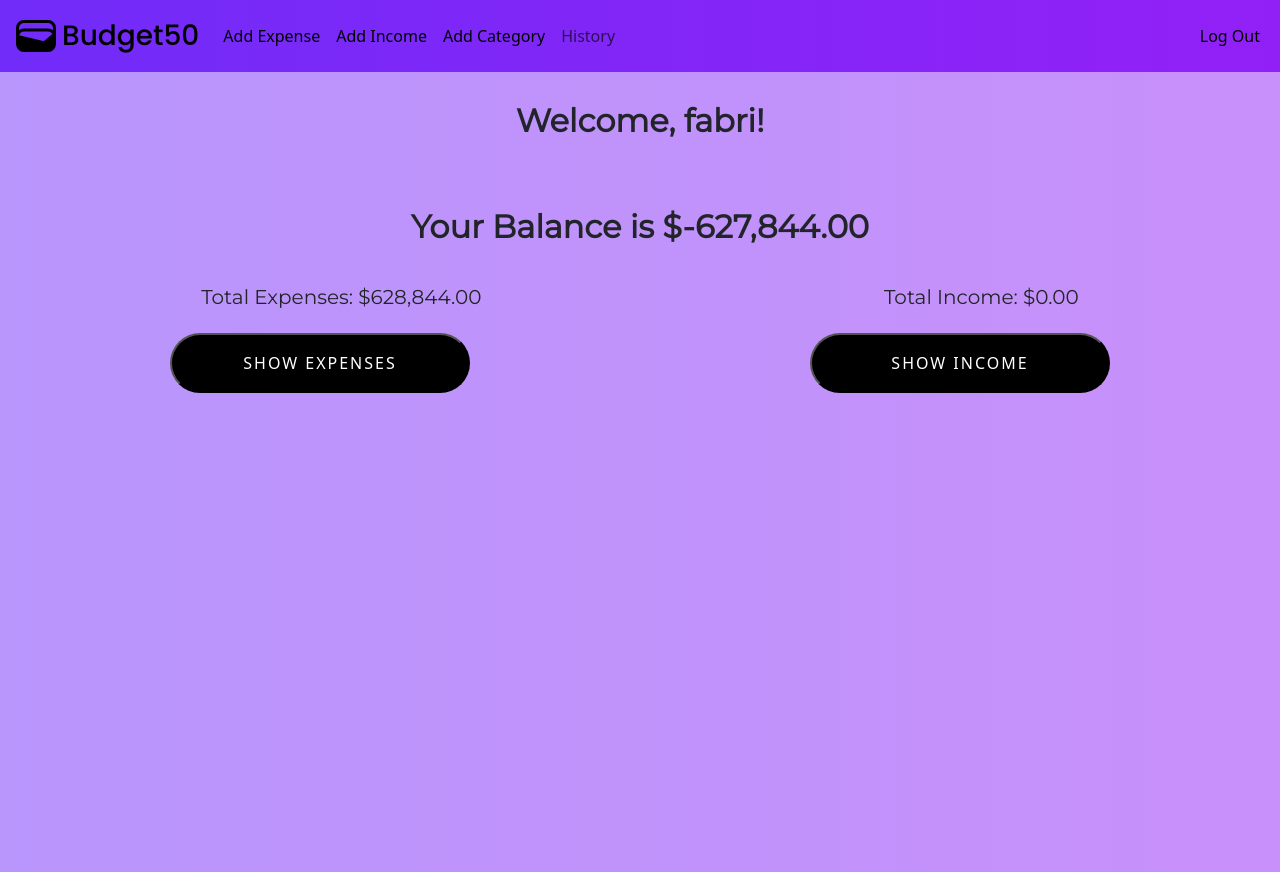
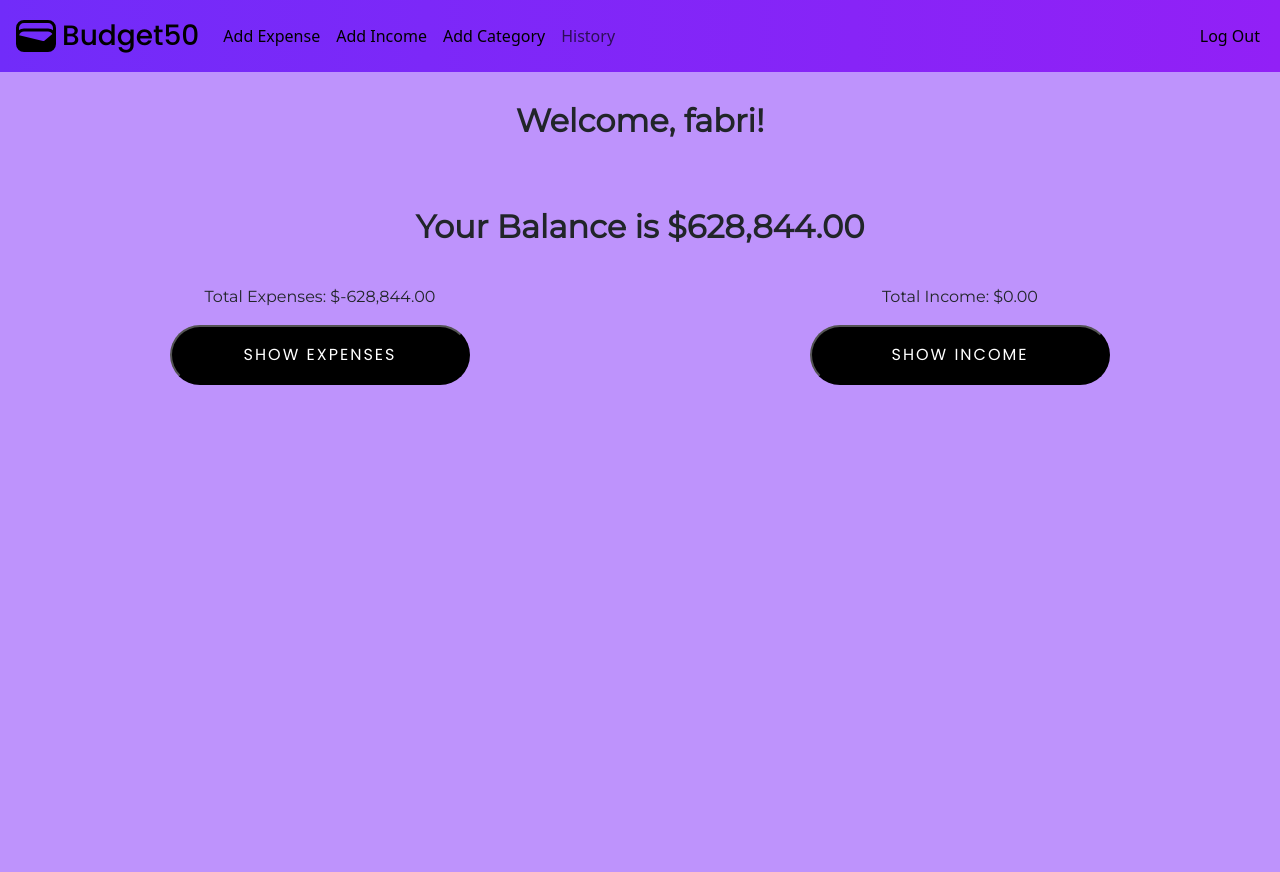
Before and after one commit to fabriortenzi/CS50x-Final-Project, a Flask app: page / in a window 1280 px wide. After the commit the page ends 385 px from the top, so only its background shows below. Run offline with Flask 2, Linux system fonts and the light colour scheme; a user stored in the database is signed in; some libraries are stand-ins or nearby versions.

Commit message:
New main page

```diff
--- a/app.py
+++ b/app.py
@@ -117,7 +117,10 @@ def index():
     if request.method == "GET":
 
         # Get user's info
-        record = db.execute("SELECT username, balance, total_expenses, total_income FROM users WHERE id = ?", session["user_id"])
+        record = db.execute("SELECT username, total_expenses, total_income FROM users WHERE id = ?", session["user_id"])
+
+        # Show total expenses as a positive number
+        record[0]["total_expenses"] = -int(record[0]["total_expenses"])
 
         return render_template("index.html", record=record)
 
@@ -140,8 +143,7 @@ def index():
 def showExpenses():
 
     # Consult database for expense categories
-    categories = db.execute("SELECT * FROM expense_categories WHERE user_id IS NULL OR user_id = ? ORDER BY name",
-                            session["user_id"])
+    categories = db.execute("SELECT * FROM expense_categories WHERE user_id IS NULL OR user_id = ?", session["user_id"])
 
     for category in categories:
         category["percentage"] = 0
@@ -185,8 +187,6 @@ def expense():
         categories = db.execute("SELECT * FROM expense_categories WHERE user_id IS NULL OR user_id = ? ORDER BY name",
                                 session["user_id"])
 
-        print(categories)
-
         date = datetime.date.today()
 
         return render_template("add-expense.html", categories=categories, date=date)
@@ -202,15 +202,14 @@ def expense():
 
         amount = -int(amount)
 
-        #category_db = db.execute("SELECT name FROM expense_categories WHERE name = ?", category)
-        #if len(category_db) != 0:
-            #return render_template("error.html", message="The Category is already added")
-
         category_id = db.execute("SELECT id FROM expense_categories WHERE name = ?", category)
         category_id = category_id[0]["id"]
 
         db.execute("INSERT INTO expenses (date, total, user_id, category_id) VALUES(?, ?, ?, ?)",
                    date, amount, session["user_id"], category_id)
+
+        db.execute("UPDATE users SET total_expenses = total_expenses + ? WHERE id = ?",
+                   amount, session["user_id"])
 
         return redirect("/")
 
@@ -221,7 +220,7 @@ def showIncome():
     """Show user's income"""
 
     # Consult database for income categories
-    categories = db.execute("SELECT * FROM income_categories")
+    categories = db.execute("SELECT * FROM income_categories WHERE user_id IS NULL OR user_id = ?", session["user_id"])
 
     for category in categories:
         category["percentage"] = 0
@@ -260,25 +259,32 @@ def income():
     if request.method == "GET":
 
         # Get the income categories
-        categories = db.execute("SELECT * FROM income_categories ORDER BY name")
+        categories = db.execute("SELECT * FROM income_categories WHERE user_id IS NULL OR user_id = ? ORDER BY name",
+                                session["user_id"])
 
-        return render_template("add-income.html", categories=categories)
+        date = datetime.date.today()
+
+        return render_template("add-income.html", categories=categories, date=date)
 
     # POST
     else:
         amount = request.form.get("amount")
-        category_id = request.form.get("category")
+        category = request.form.get("category")
         date = request.form.get("date")
 
-        # Record the income
+        #if not amount or not category or not date:
+            #return render_template("error.html", message="Some inputs were left blank")
+
+        category_id = db.execute("SELECT id FROM income_categories WHERE name = ?", category)
+        category_id = category_id[0]["id"]
+
         db.execute("INSERT INTO incomes (date, total, user_id, category_id) VALUES(?, ?, ?, ?)",
                    date, amount, session["user_id"], category_id)
 
-        # Update user's cash
-        db.execute("UPDATE users SET balance = balance + ? WHERE id = ?", amount, session["user_id"])
-        db.execute("UPDATE users SET total_income = total_income + ? WHERE id = ?", amount, session["user_id"])
+        db.execute("UPDATE users SET total_income = total_income + ? WHERE id = ?",
+                   amount, session["user_id"])
 
-        return redirect("/balance")
+        return redirect("/")
 
 
 @app.route("/add-category", methods=["GET", "POST"])
@@ -300,6 +306,10 @@ def category():
             #return render_template("error.html", message="Some inputs were left blank")
 
         name = capwords(name)
+
+        #category_db = db.execute("SELECT name FROM expense_categories WHERE name = ?", category)
+        #if len(category_db) != 0:
+            #return render_template("error.html", message="The Category is already added")
 
         # Record Category
         if type_cat == "expense":
--- a/static/dropdown.js
+++ b/static/dropdown.js
@@ -38,7 +38,7 @@ fields.forEach(function(element){
     element.addEventListener('click', function(){
         // Return to normal class
         let inputCategory2 = document.querySelector("#categories-dropdown");
-        inputCategory2.className = "select-menu";
+        inputCategory2.className = "form-item";
 
         let inputCategory3 = document.getElementById('2');
         inputCategory3.className = "select-menu";
--- a/static/styles.css
+++ b/static/styles.css
@@ -1,11 +1,12 @@
-@import url('https://fonts.googleapis.com/css2?family=Montserrat:wght@300;400&family=Poppins:wght@300;500&display=swap');
+@import url('https://fonts.googleapis.com/css2?family=Montserrat:wght@300;400&family=Poppins:wght@300;400;500&display=swap');
 
 
 body
 {
-    background: linear-gradient(to right, #712cf9, #9220f6);
+    background: #BE93FC;
     margin: 0;
     user-select: none;
+    overflow: overlay;
 }
 
 .logo
@@ -146,7 +147,7 @@ body
     height: 150px;
     background: #c9c9c9;
     border-radius: 50%;
-    margin: 20px;
+    margin: 4px 20px 20px;
 }
 
 .circle-wrap .circle .mask
@@ -159,7 +160,7 @@ body
     width: 124px;
     height: 124px;
     border-radius: 50%;
-    background: linear-gradient(to right, #712cf9, #9220f6);;
+    background: #BE93FC;
     line-height: 120px;
     text-align: center;
     margin-top: 13px;
@@ -169,14 +170,6 @@ body
     z-index: 100;
     font-weight: 500;
     font-size: 2em;
-}
-
-.inside-circle-transp
-{
-    background: rgba(255, 255, 255, .5);
-    width: 124px;
-    height: 124px;
-    border-radius: 50%;
 }
 
 /* End progress bar */
@@ -212,7 +205,6 @@ body
     padding-left: 60px;
     padding-right: 60px;
     margin: 0;
-    height: 100vh;
 }
 
 .table-center-text
@@ -271,8 +263,8 @@ body
 
 .main-index
 {
-    background: linear-gradient(to right, #712cf9, #9220f6);
-    height: 100vh;
+    font-family: 'Poppins', sans-serif;
+    font-weight: 400;
 }
 
 .container-main
@@ -303,29 +295,47 @@ body
 ::-webkit-scrollbar
 {
     width: 1em;
-    background: rgba(164, 158, 158, 0.4);
+    background: transparent;
 }
 
 ::-webkit-scrollbar-track
 {
-    background: rgba(193, 193, 193, 0.2);
-    margin-block: .5em;
+    background: #BE93FC;
+    margin-top: calc(72px + .5em);
+    margin-bottom: .5em;
 }
 
 ::-webkit-scrollbar-thumb
 {
-    background: rgba(143, 143, 143, 0.7);
+    background: rgba(255, 255, 255, 0.4);
     border-radius: 100vw;
-    margin-block: 0.5em;
+}
+
+::-webkit-scrollbar-thumb:hover
+{
+    background: rgba(255, 255, 255, .5);
 }
 
 /* End scrollbar */
 
-.container-exp-inc
+.center-numb-button
 {
     display: flex;
+    flex-direction: column;
     align-items: center;
-    justify-content: space-around;
+    justify-content: center;
+}
+
+.container-exp
+{
+    width: 50%;
+    float: left;
+}
+
+.container-inc
+{
+    width: 50%;
+    float: right;
 }
 
 .total-categories
@@ -333,7 +343,7 @@ body
     font-family: 'Montserrat', sans-serif;
 }
 
-.container-main h1
+h1
 {
     font-family: 'Montserrat', sans-serif;
     font-size: 2rem;
--- a/templates/history.html
+++ b/templates/history.html
@@ -6,7 +6,6 @@
 
 {% block main %}
     <main class="main-index">
-        <div class="container-main">
         <div class="table-container">
             <table class="table table-size">
                 <thead>
@@ -46,6 +45,5 @@
                 </tbody>
             </table>
         </div>
-        </div>
     </main>
 {% endblock %}
--- a/templates/index.html
+++ b/templates/index.html
@@ -7,20 +7,18 @@
 {% block main %}
 
     <main class="main-index">
-        <div class="container-main">
-            <h1 class="title">Welcome, {{record[0]["username"]}}!</h1>
-            <h1 class="title">Your Balance is {{record[0]["balance"]|usd}}</h1>
-            <div class="container-exp-inc">
-                <h5 class="total-categories">Total Expenses: {{record[0]["total_expenses"]|usd}}</p>
-                <h5 class="total-categories">Total Income: {{record[0]["total_income"]|usd}}</p>
+        <h1 class="title">Welcome, {{record[0]["username"]}}!</h1>
+        <h1 class="title">Your Balance is {{((record[0]["total_income"]|int)-(record[0]["total_expenses"]|int))|usd}}</h1>
+        <form action="/" method="post">
+            <div class="container-exp center-numb-button">
+                <p class="total-categories">Total Expenses: {{record[0]["total_expenses"]|usd}}</p>
+                <button name="type" type="sumbit" value="expenses">Show Expenses</button>
             </div>
-            <form action="/" method="post">
-                <div class="container-exp-inc">
-                    <button name="type" type="sumbit" value="expenses">Show Expenses</button>
-                    <button name="type" type="sumbit" value="income">Show Income</button>
-                </div>
-            </form>
-        </div>
+            <div class="container-inc center-numb-button">
+                <p class="total-categories">Total Income: {{record[0]["total_income"]|usd}}</p>
+                <button name="type" type="sumbit" value="income">Show Income</button>
+            </div>
+        </form>
     </main>
 
 {% endblock %}
--- a/templates/show-expenses.html
+++ b/templates/show-expenses.html
@@ -60,7 +60,6 @@
 
 {% block main %}
     <main class="main-index">
-        <div class="container-main">
         <p id="text-expenses">Expenses by Category</p>
         <div class="container-bars">
             <div class="bars">
@@ -85,7 +84,7 @@
                                 </div>
                                 <!-- Number -->
                                 <div class="inside-circle">
-                                        <div class="inside-circle-transp"> {{categories[i]["percentage"]}}% </div>
+                                    {{categories[i]["percentage"]}}%
                                 </div>
                             </div>
                         </div>
@@ -94,6 +93,5 @@
                 {% endfor %}
             </div>
         </div>
-        </div>
     </main>
 {% endblock %}
--- a/templates/show-income.html
+++ b/templates/show-income.html
@@ -59,7 +59,6 @@
 
 {% block main %}
     <main class="main-index">
-        <div class="container-main">
         <p id="text-expenses">Income by Category</p>
         <div class="container-bars">
             <div class="bars">
@@ -85,7 +84,7 @@
                                 </div>
                                 <!-- Number -->
                                 <div class="inside-circle">
-                                        <div class="inside-circle-transp"> {{categories[i]["percentage"]}}% </div>
+                                    {{categories[i]["percentage"]}}%
                                 </div>
                             </div>
                         </div>
@@ -94,7 +93,5 @@
                 {% endfor %}
             </div>
         </div>
-        </div>
-
     </main>
 {% endblock %}
```
Also changed, not shown: static/login-styles.css (+18 -4 lines), templates/login.html (+0 -7 lines), budget.db, 2 other files. Lines whose indentation alone changed are shown as unchanged.
